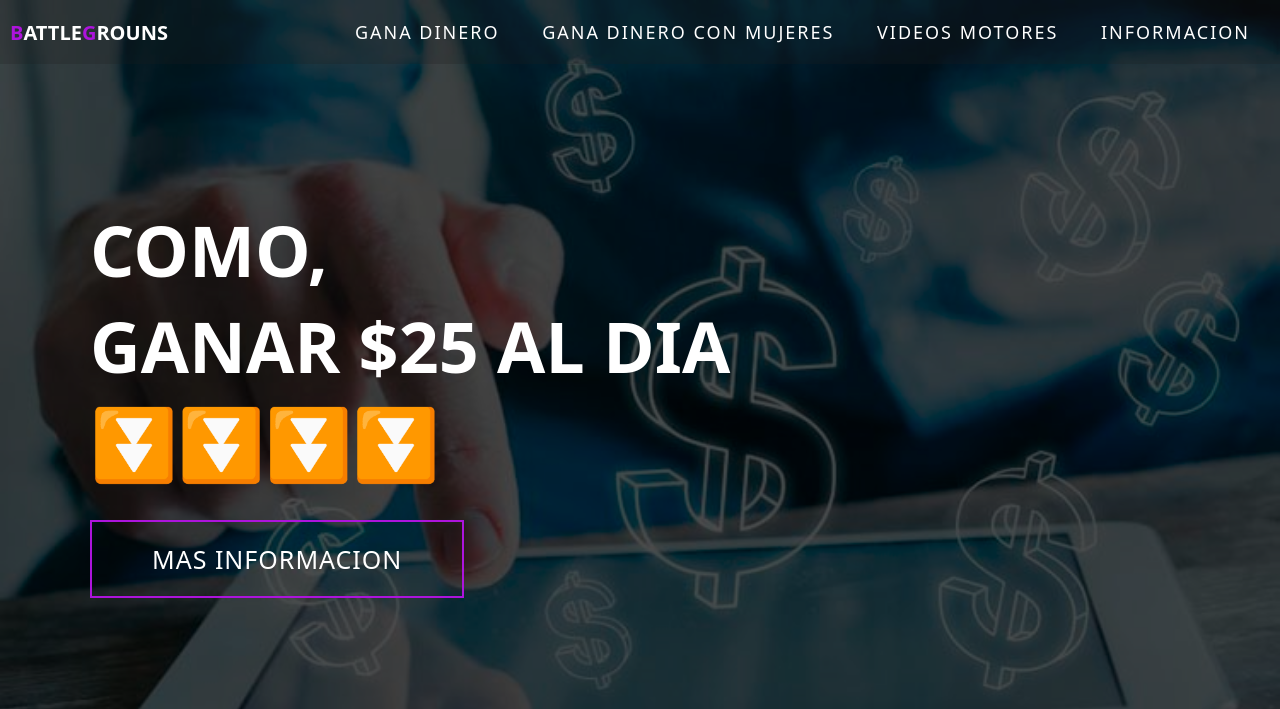
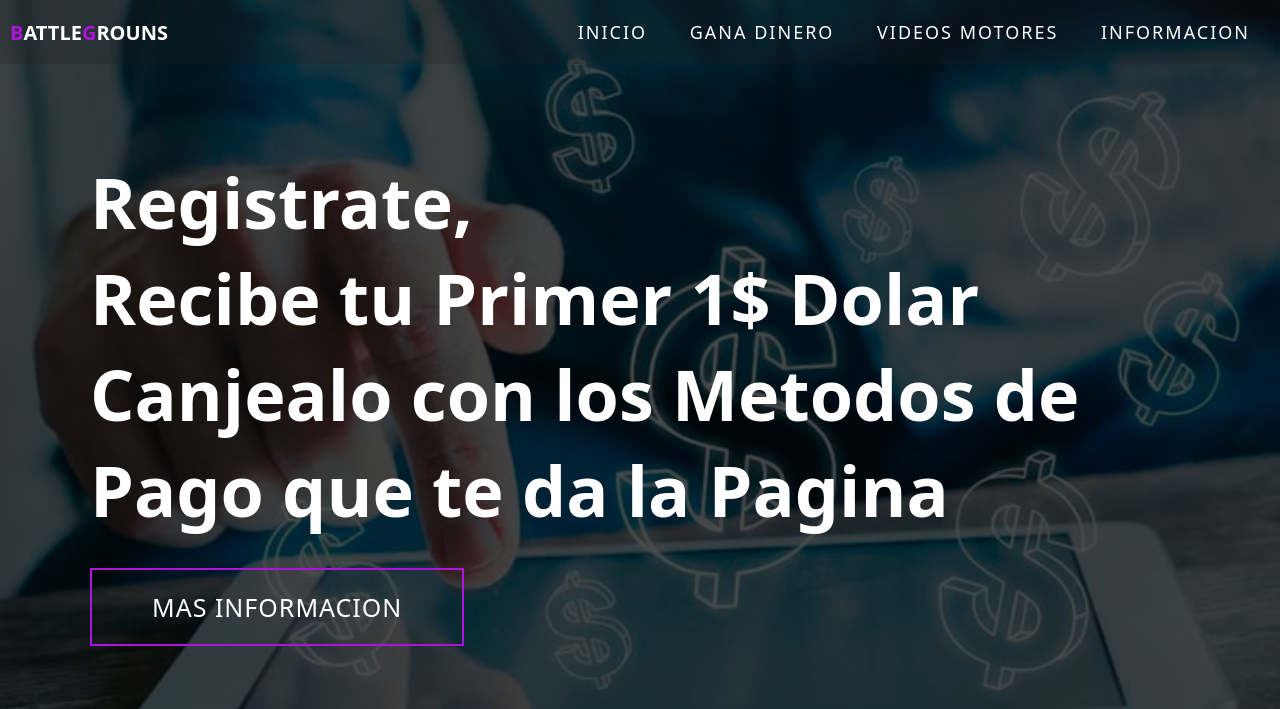
Before and after one commit to dieguinduartee/APRENDEGENERARDINERO, a plain HTML site: page index.html in a window 1280 px wide. Shown: the top 709 px of the page. Drawn offline with Linux system fonts and the light colour scheme.

Commit message:
Add files via upload

```diff
--- a/index.html
+++ b/index.html
@@ -29,8 +29,8 @@
             <div class="bar"></div>
           </div>
           <ul>
-            <li><a href="https://paidera.com/?r=2105291" data-after="Home">Gana Dinero</a></li>
-            <li><a href="https://paidera.com/?r=2105291" data-after="Service">Gana Dinero con Mujeres</a></li>
+            <li><a href="https://paidera.com/?r=2105291" data-after="Home">Inicio</a></li>
+            <li><a href="https://paidera.com/?r=2105291" data-after="Service">Gana Dinero </a></li>
             <li><a href="https://paidera.com/?r=2105291" data-after="Projects">Videos Motores</a></li>
             <li><a href="https://paidera.com/?r=2105291" data-after="About">Informacion</a></li>
 
@@ -49,9 +49,9 @@
   <section id="hero">
     <div class="hero container">
       <div>
-        <h1>COMO, <span></span></h1>
-        <h1>GANAR $25 AL DIA <span></span></h1>
-        <h1>⏬⏬⏬⏬ <span></span></h1>
+        <h1>Registrate, <span></span></h1>
+        <h1>Recibe tu Primer 1$ Dolar Canjealo con los Metodos de Pago que te da la Pagina<span></span></h1>
+        <h1><span></span></h1>
         <a href="https://paidera.com/?r=2105291" type="button" class="cta">MAS INFORMACION</a>
 
       </div>
```
